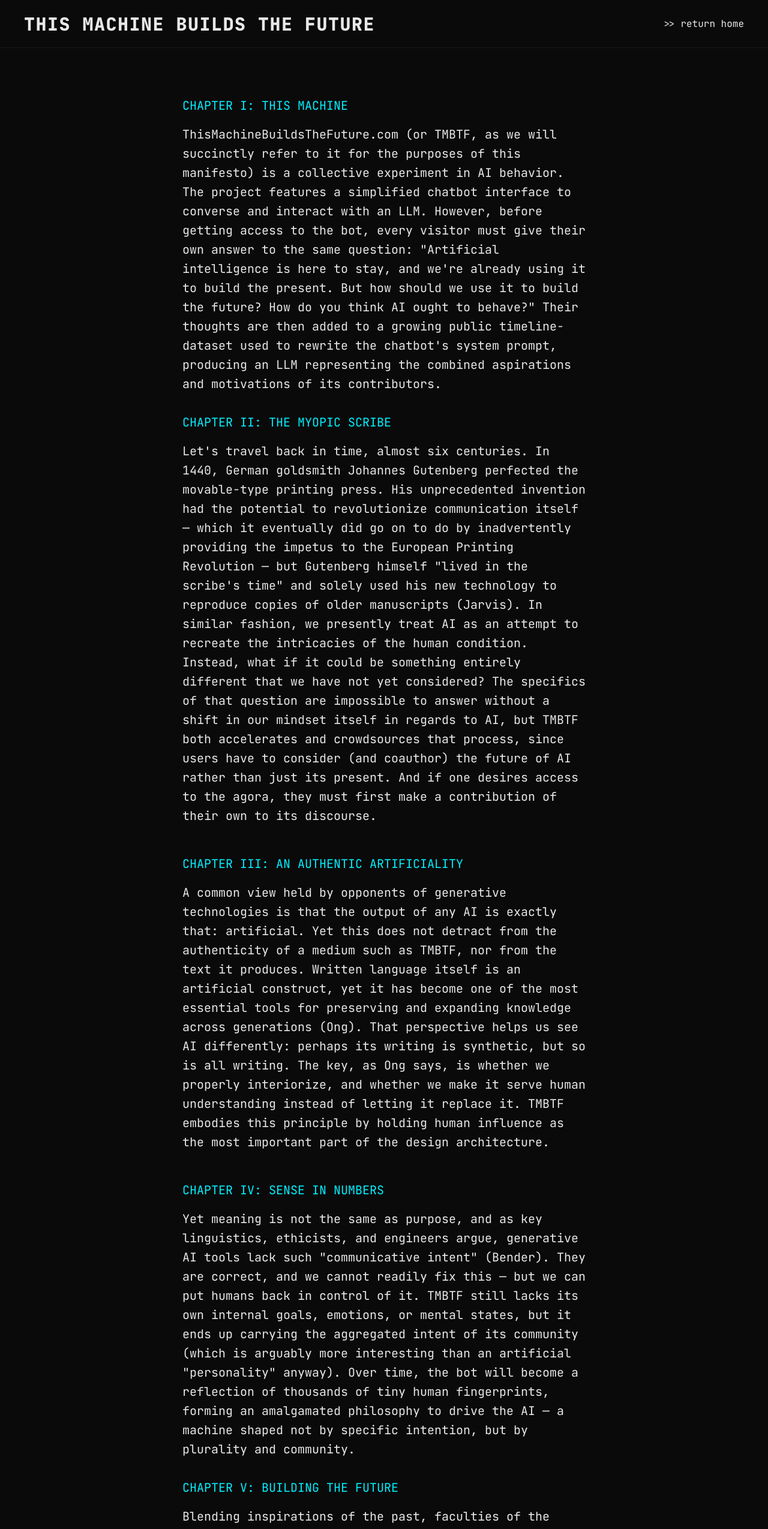
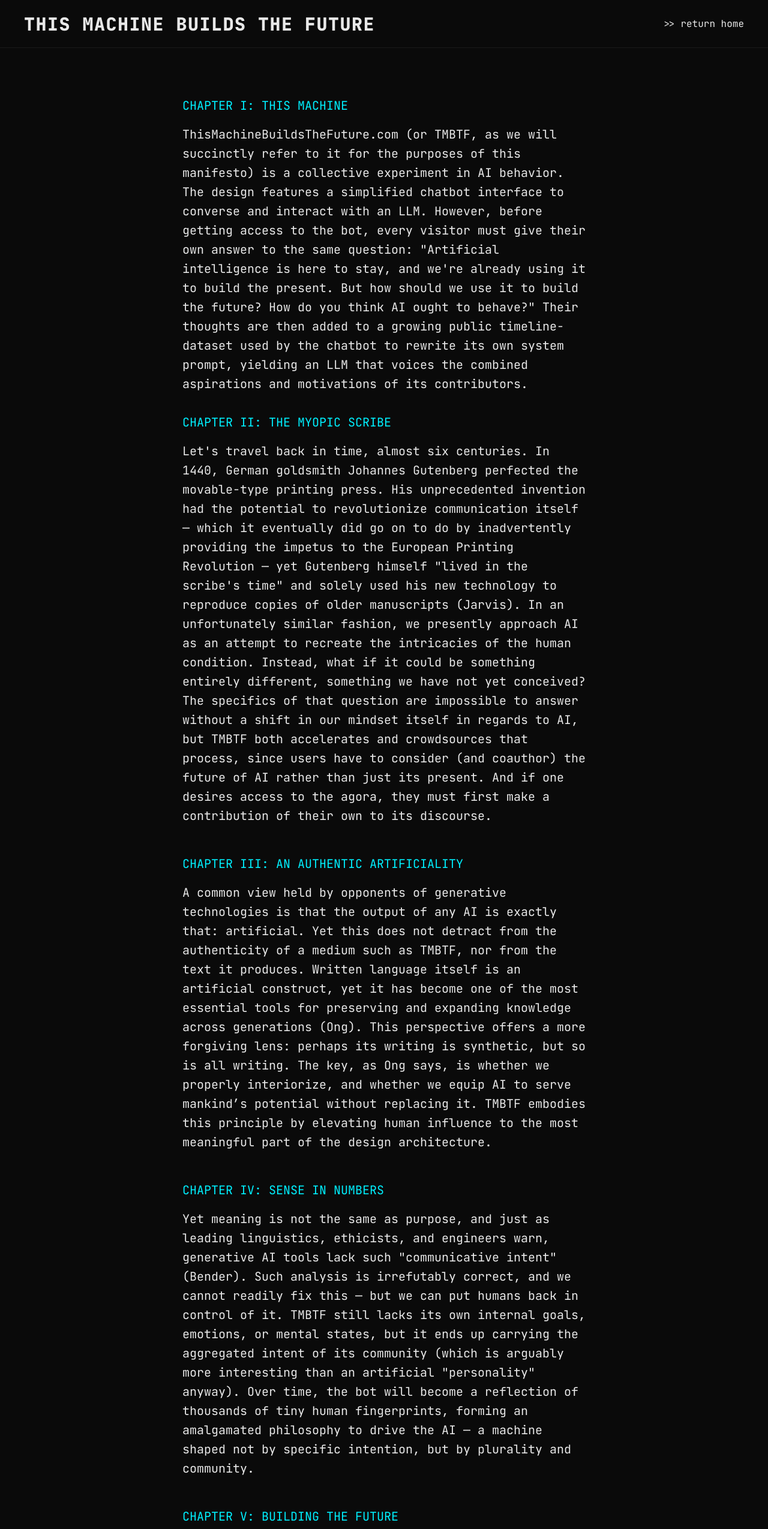
Before and after one commit to ishaan-awasthi/thismachinebuildsthefuture, a React (Vite) app: page /manifesto in a window 1280 px wide. Shown: the top 2549 px of the page at 60% size. Built offline with nearby package versions, Linux system fonts and the light colour scheme; no server answers.

Commit message:
Manifesto content update

```diff
--- a/src/pages/ManifestoPage.tsx
+++ b/src/pages/ManifestoPage.tsx
@@ -28,33 +28,26 @@ export default function ManifestoPage() {
         <div className="max-w-2xl mx-auto">
           <div className="text-base-text" style={{ fontSize: '20px', lineHeight: '1.6' }}>
             <p style={{ color: '#00F0FF', marginTop: '2rem', marginBottom: '1rem' }}>CHAPTER I: THIS MACHINE</p>
-
-
             <p className="mb-6">
-              ThisMachineBuildsTheFuture.com (or TMBTF, as we will succinctly refer to it for the purposes of this manifesto) is a collective experiment in AI behavior. The project features a simplified chatbot interface to converse and interact with an LLM. However, before getting access to the bot, every visitor must give their own answer to the same question: "Artificial intelligence is here to stay, and we're already using it to build the present. But how should we use it to build the future? How do you think AI ought to behave?" Their thoughts are then added to a growing public timeline-dataset used to rewrite the chatbot's system prompt, producing an LLM representing the combined aspirations and motivations of its contributors.
+              ThisMachineBuildsTheFuture.com (or TMBTF, as we will succinctly refer to it for the purposes of this manifesto) is a collective experiment in AI behavior. The design features a simplified chatbot interface to converse and interact with an LLM. However, before getting access to the bot, every visitor must give their own answer to the same question: "Artificial intelligence is here to stay, and we're already using it to build the present. But how should we use it to build the future? How do you think AI ought to behave?" Their thoughts are then added to a growing public timeline-dataset used by the chatbot to rewrite its own system prompt, yielding an LLM that voices the combined aspirations and motivations of its contributors.
             </p>
 
             <p style={{ color: '#00F0FF', marginTop: '2rem', marginBottom: '1rem' }}>CHAPTER II: THE MYOPIC SCRIBE</p>
-
             <p className="mb-12">
-              Let's travel back in time, almost six centuries. In 1440, German goldsmith Johannes Gutenberg perfected the movable-type printing press. His unprecedented invention had the potential to revolutionize communication itself — which it eventually did go on to do by inadvertently providing the impetus to the European Printing Revolution — but Gutenberg himself "lived in the scribe's time" and solely used his new technology to reproduce copies of older manuscripts (Jarvis). In similar fashion, we presently treat AI as an attempt to recreate the intricacies of the human condition. Instead, what if it could be something entirely different that we have not yet considered? The specifics of that question are impossible to answer without a shift in our mindset itself in regards to AI, but TMBTF both accelerates and crowdsources that process, since users have to consider (and coauthor) the future of AI rather than just its present. And if one desires access to the agora, they must first make a contribution of their own to its discourse.
+              Let's travel back in time, almost six centuries. In 1440, German goldsmith Johannes Gutenberg perfected the movable-type printing press. His unprecedented invention had the potential to revolutionize communication itself — which it eventually did go on to do by inadvertently providing the impetus to the European Printing Revolution — yet Gutenberg himself "lived in the scribe's time" and solely used his new technology to reproduce copies of older manuscripts (Jarvis). In an unfortunately similar fashion, we presently approach AI as an attempt to recreate the intricacies of the human condition. Instead, what if it could be something entirely different, something we have not yet conceived? The specifics of that question are impossible to answer without a shift in our mindset itself in regards to AI, but TMBTF both accelerates and crowdsources that process, since users have to consider (and coauthor) the future of AI rather than just its present. And if one desires access to the agora, they must first make a contribution of their own to its discourse.
             </p>
 
             <p style={{ color: '#00F0FF', marginTop: '2rem', marginBottom: '1rem' }}>CHAPTER III: AN AUTHENTIC ARTIFICIALITY</p>
-
             <p className="mb-12">
-              A common view held by opponents of generative technologies is that the output of any AI is exactly that: artificial. Yet this does not detract from the authenticity of a medium such as TMBTF, nor from the text it produces. Written language itself is an artificial construct, yet it has become one of the most essential tools for preserving and expanding knowledge across generations (Ong). That perspective helps us see AI differently: perhaps its writing is synthetic, but so is all writing. The key, as Ong says, is whether we properly interiorize, and whether we make it serve human understanding instead of letting it replace it. TMBTF embodies this principle by holding human influence as the most important part of the design architecture.
+              A common view held by opponents of generative technologies is that the output of any AI is exactly that: artificial. Yet this does not detract from the authenticity of a medium such as TMBTF, nor from the text it produces. Written language itself is an artificial construct, yet it has become one of the most essential tools for preserving and expanding knowledge across generations (Ong). This perspective offers a more forgiving lens: perhaps its writing is synthetic, but so is all writing. The key, as Ong says, is whether we properly interiorize, and whether we equip AI to serve mankind’s potential without replacing it. TMBTF embodies this principle by elevating human influence to the most meaningful part of the design architecture.
             </p>
 
             <p style={{ color: '#00F0FF', marginTop: '2rem', marginBottom: '1rem' }}>CHAPTER IV: SENSE IN NUMBERS</p>
-
-            <p className="mb-6">
-              Yet meaning is not the same as purpose, and as key linguistics, ethicists, and engineers argue, generative AI tools lack such "communicative intent" (Bender). They are correct, and we cannot readily fix this — but we can put humans back in control of it. TMBTF still lacks its own internal goals, emotions, or mental states, but it ends up carrying the aggregated intent of its community (which is arguably more interesting than an artificial "personality" anyway). Over time, the bot will become a reflection of thousands of tiny human fingerprints, forming an amalgamated philosophy to drive the AI — a machine shaped not by specific intention, but by plurality and community.
+            <p className="mb-12">
+              Yet meaning is not the same as purpose, and just as leading linguistics, ethicists, and engineers warn, generative AI tools lack such "communicative intent" (Bender). Such analysis is irrefutably correct, and we cannot readily fix this — but we can put humans back in control of it. TMBTF still lacks its own internal goals, emotions, or mental states, but it ends up carrying the aggregated intent of its community (which is arguably more interesting than an artificial "personality" anyway). Over time, the bot will become a reflection of thousands of tiny human fingerprints, forming an amalgamated philosophy to drive the AI — a machine shaped not by specific intention, but by plurality and community.
             </p>
 
-
             <p style={{ color: '#00F0FF', marginTop: '2rem', marginBottom: '1rem' }}>CHAPTER V: BUILDING THE FUTURE</p>
-
             <p className="mb-6">
               Blending inspirations of the past, faculties of the present, and motivations of the future, TMBTF illustrates AI reimagined. Through democratized purpose, axiological legitimacy, and communicative intent, the site's loud assertion holds true; this machine builds the future. But there's a more quiet corollary to that proclamation — it needs your help.
             </p>
```
